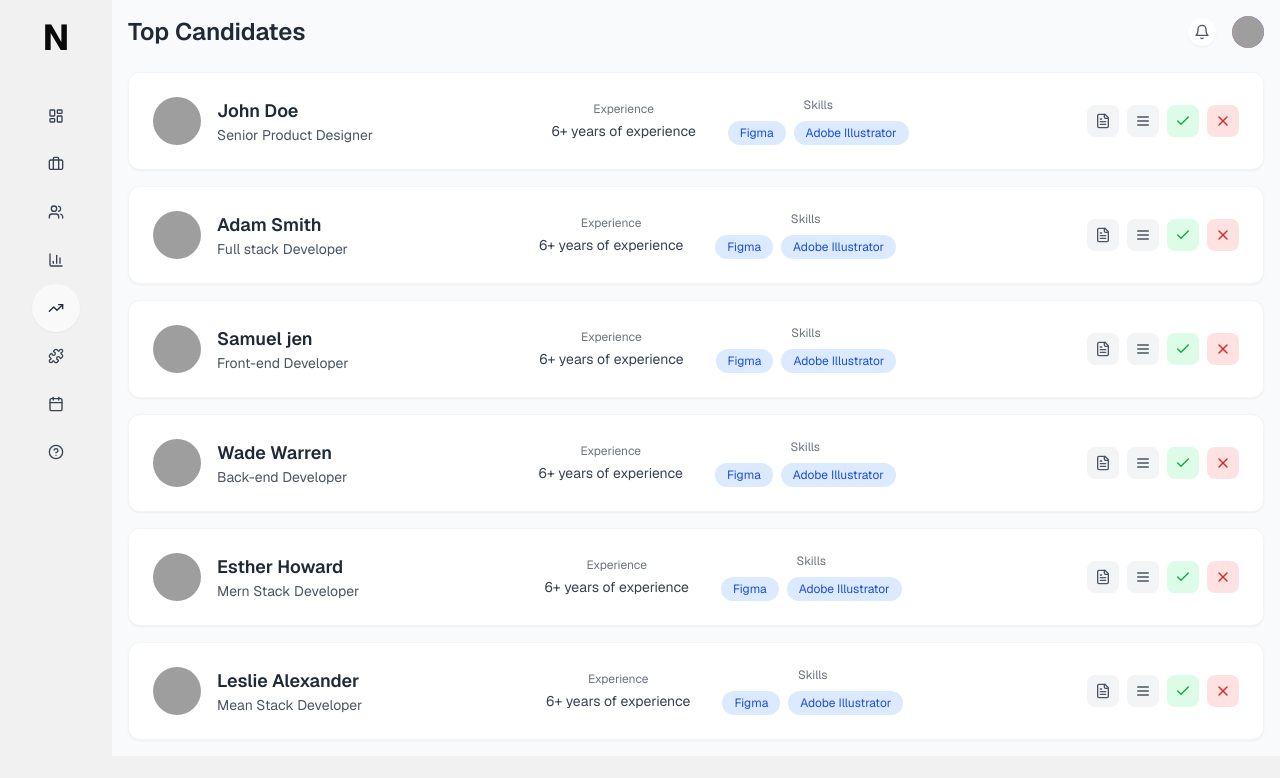
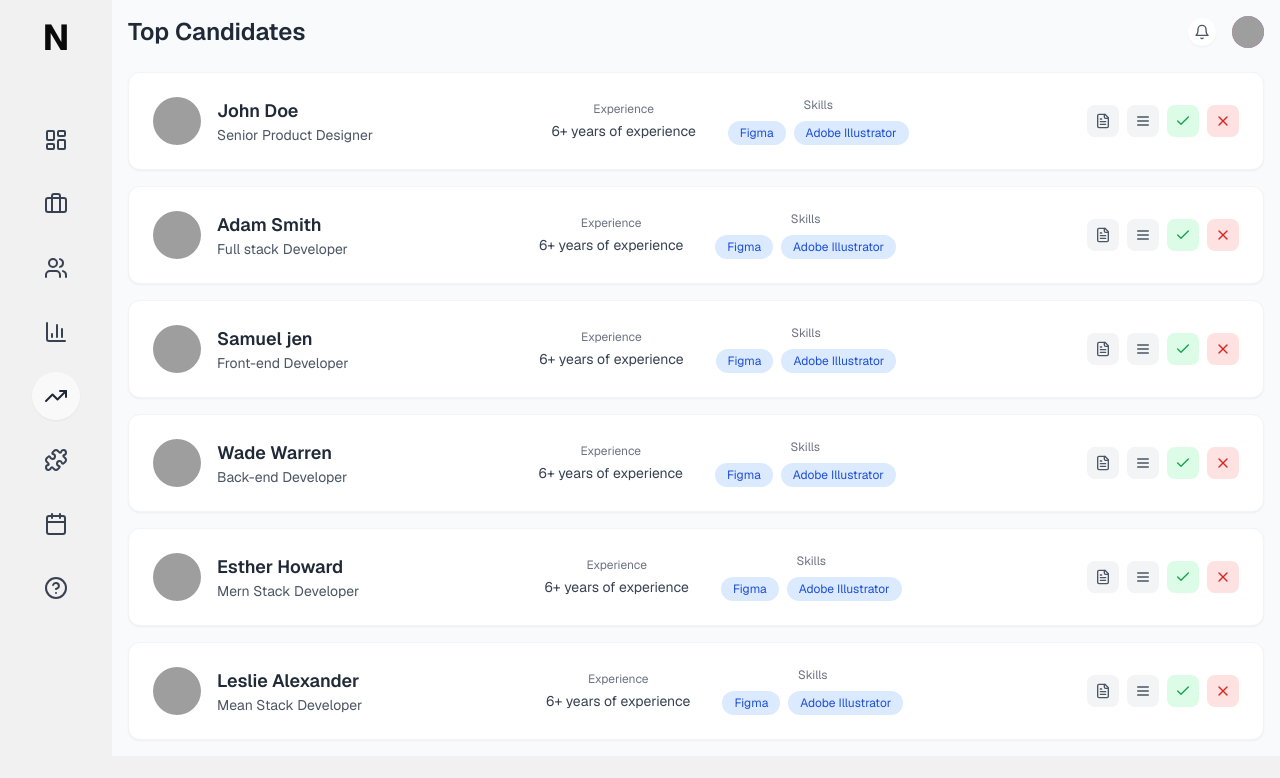
Before and after one commit to bilaalmunir/admin-dashboard, a Next.js app: page /top-candidates in a window 1280 px wide. Shown: the top 778 px of the page. Built offline with nearby package versions, Linux system fonts and the light colour scheme; grey boxes are pictures that could not be loaded.

Commit message:
navbar items bigger

```diff
--- a/components/Sidebar.tsx
+++ b/components/Sidebar.tsx
@@ -38,7 +38,7 @@ const Sidebar = forwardRef<HTMLDivElement, SidebarProps>(
         </div>
 
         {/* Navigation */}
-        <nav className="space-y-1 px-8 py-4">
+        <nav className="space-y-16 px-8 py-6">
           {menuItems.map((item, index) => (
             <Link key={index} href={item.href}>
               <button
@@ -46,14 +46,14 @@ const Sidebar = forwardRef<HTMLDivElement, SidebarProps>(
                 className={`flex items-center transition-all duration-200 ${
                   isExpanded
                     ? "w-full space-x-3 p-4 rounded-xl text-left justify-start"
-                    : "w-12 h-12 rounded-full p-0 justify-center"
+                    : "w-12 h-12 rounded-full p-0 justify-center mt-4"
                 } ${
                   item.label === currentPage
                     ? "bg-white bg-opacity-60 text-gray-800 shadow-sm "
                     : "text-gray-700 hover:bg-white hover:bg-opacity-40"
                 }`}
               >
-                <item.icon className="w-4 h-4 flex-shrink-0" />
+                <item.icon className="w-6 h-6 flex-shrink-0" />
                 <span
                   className={`text-sm font-medium transition-all duration-300 ${
                     isExpanded ? "opacity-100 translate-x-0" : "opacity-0 -translate-x-2 w-0 overflow-hidden"
```
